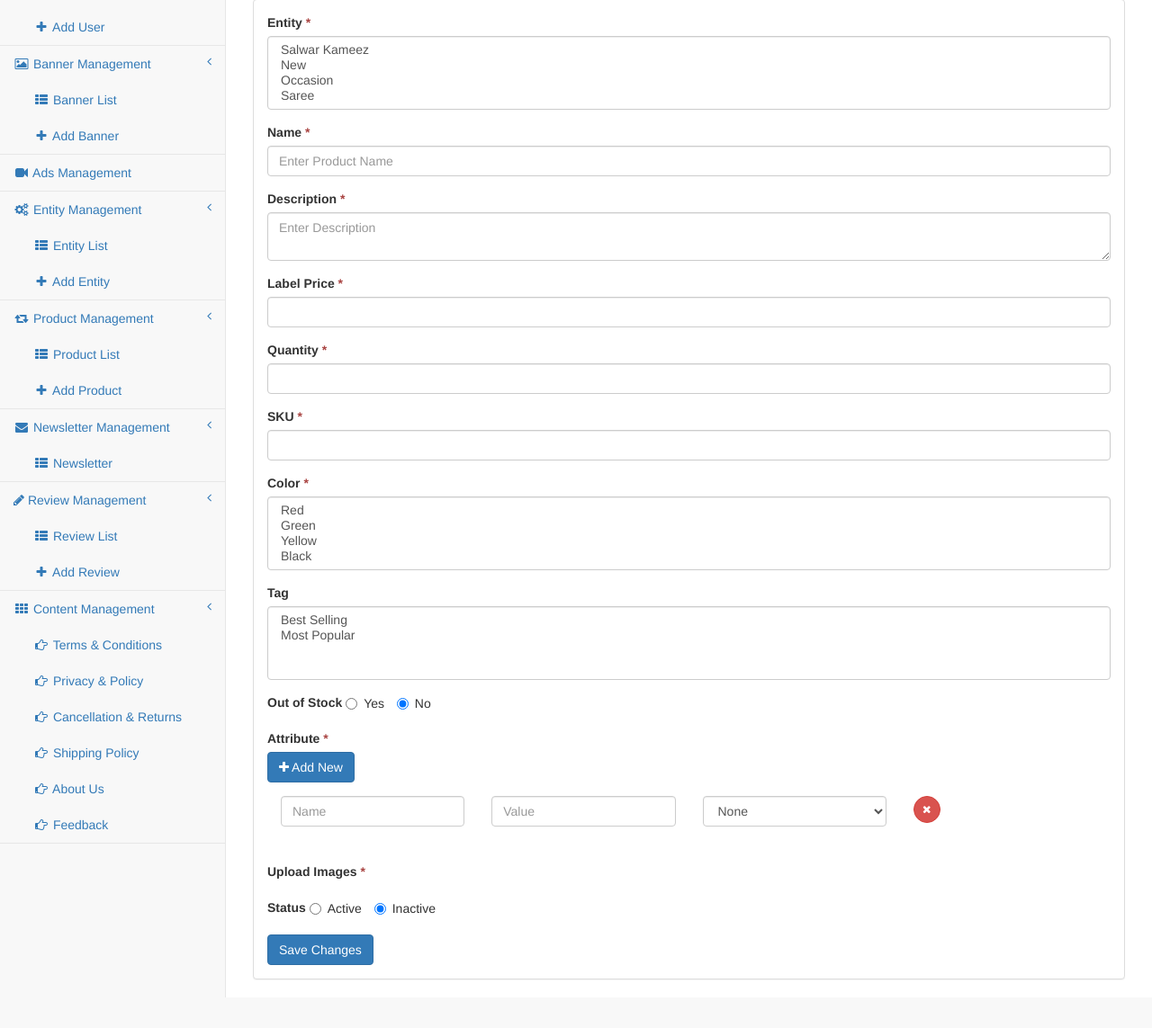
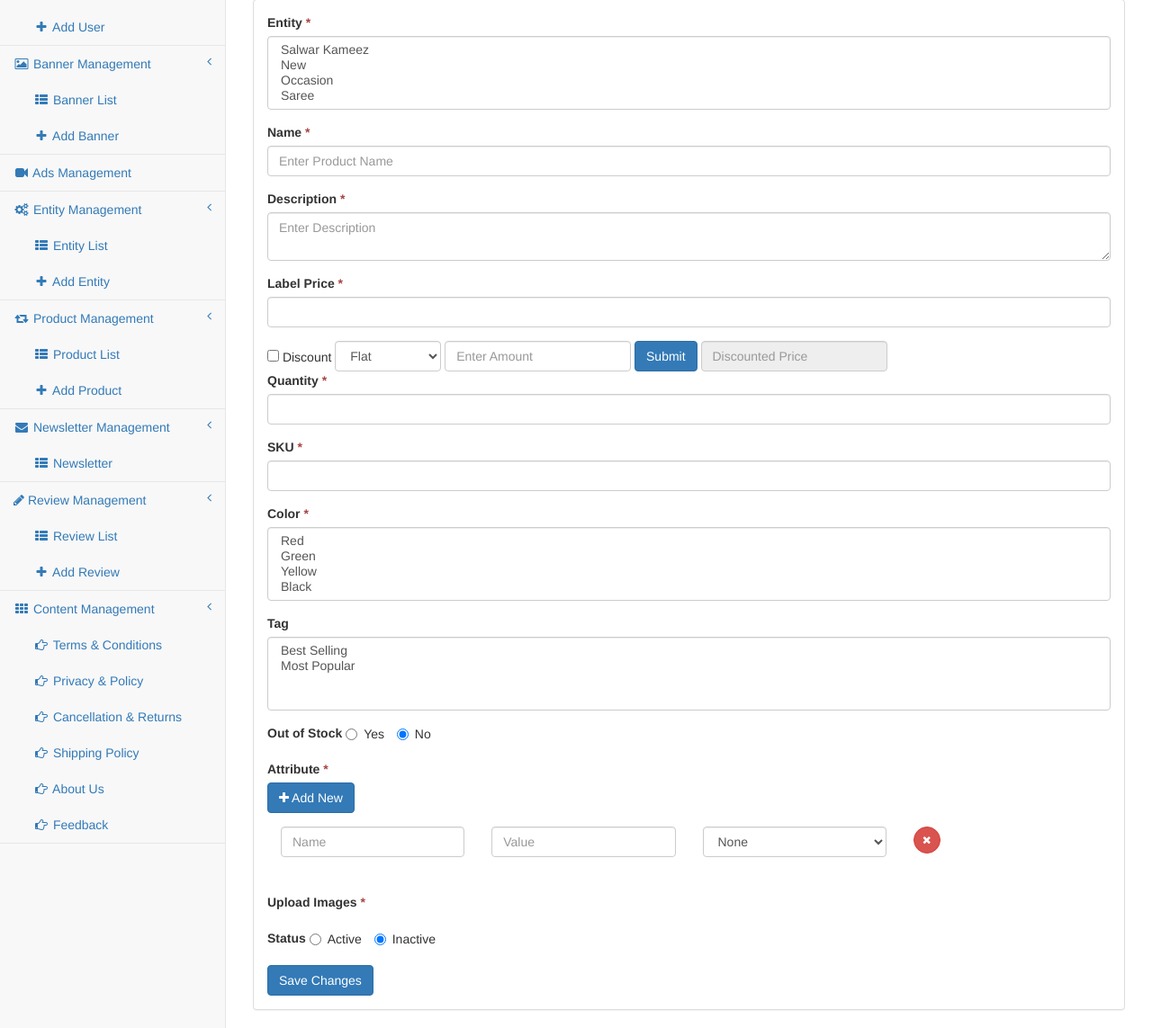
Before and after one commit to partha2008/sareewali, a CodeIgniter app: page /sareewali_git/admin/product-add in a window 1280 px wide. Shown: the part 162-1305 px from the top of the page at 90% size. Before the commit the page ends 1271 px from the top, so only its background shows below. Run offline with CodeIgniter, Linux system fonts and the light colour scheme; data comes from the database, SQL or seed files in the repository; data that the repository does not hold is empty; some libraries are stand-ins or nearby versions.

Commit message:
product discount

```diff
--- a/application/views/admin/product_add.php
+++ b/application/views/admin/product_add.php
@@ -63,6 +63,24 @@
 										<div class="form-group">
 											<label class="control-label">Label Price <span style="color:#a94442;">*</span></label>
 											<input class="form-control" type="text" name="price" value="<?php echo (isset($product_details->price) && $product_details->price) ? $product_details->price : '';?>">
+										</div>
+										<div class="form-inline">
+											<div class="checkbox">
+											    <label><input type="checkbox" id="prd_dic_chk"> Discount</label>
+											</div>
+										    <div class="form-group">
+										    	<select class="form-control" id="prd_dis_mode">
+										    		<option value="flat">Flat</option>
+										    		<option value="per">Percentage</option>
+										    	</select>
+										    </div>
+										  <div class="form-group">
+										    <input type="text" class="form-control" placeholder="Enter Amount" id="prd_dis_amt">
+										  </div>
+										  <button type="button" class="btn btn-primary" id="prd_dis_btn">Submit</button>
+										 <div class="form-group">
+										    <input type="text" class="form-control" placeholder="Discounted Price" readonly>
+										  </div>
 										</div>
 										<div class="form-group">
 											<label class="control-label">Quantity <span style="color:#a94442;">*</span></label>
--- a/assets/scripts/custom.js
+++ b/assets/scripts/custom.js
@@ -184,4 +184,19 @@
         $(".js-example-tags").select2({
             tags: true
         });
+
+        $("#prd_dis_btn").click(function(){
+            if($("#prd_dic_chk").is(':checked')){
+                var prd_dis_amt = $("#prd_dis_amt").val();
+                if(prd_dis_amt){
+                    var mode = $("#prd_dis_mode option:selected").val();
+                    if(mode == "flat"){
+
+                    }else{
+
+                    }
+                }
+            }
+        });
+
     });
```
Also changed, not shown: application/views/product_details.php (+26 -1 lines), resources/css/global.css (+7 -29 lines).
